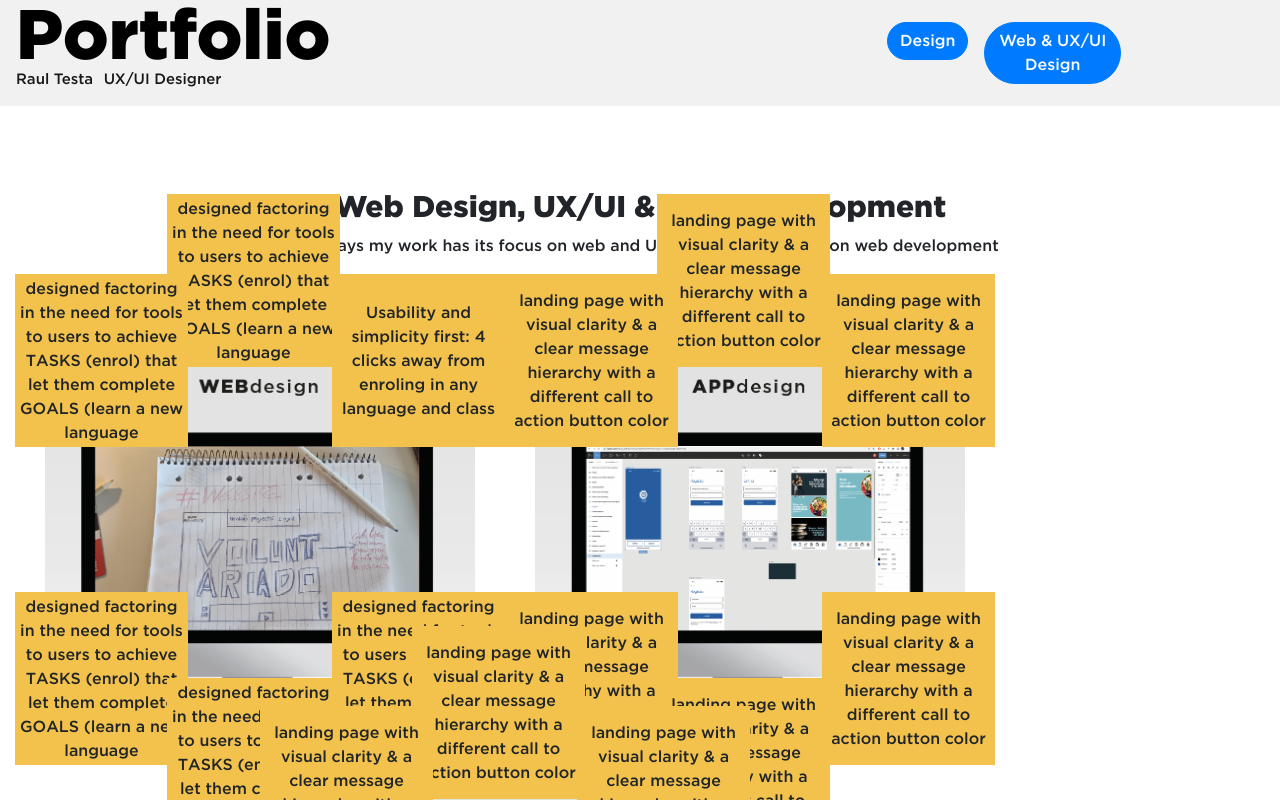
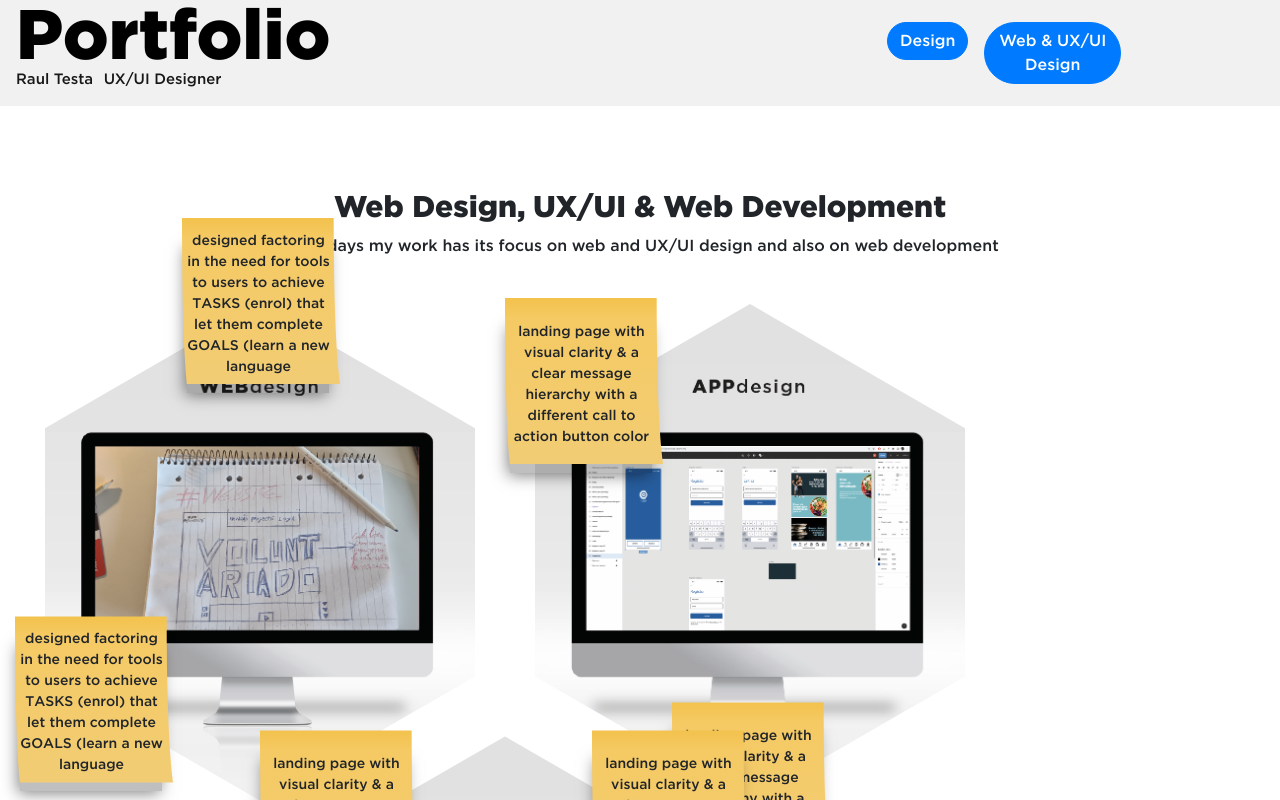
Before and after one commit to raultesta/Vue, a Vue app: page /web-ux in a window 1280 px wide. Shown: the top 800 px of the page. Built offline with nearby package versions, Linux system fonts and the light colour scheme.

Commit message:
Added new Postit component

```diff
--- a/src/assets/scss/base/_theme.scss
+++ b/src/assets/scss/base/_theme.scss
@@ -13,5 +13,4 @@ a {
 
 h1,h2,h3,h4,h5,h6 {
   font-weight: bold;
-
 }
--- a/src/components/hexagon-grid/Hexagon.vue
+++ b/src/components/hexagon-grid/Hexagon.vue
@@ -3,29 +3,19 @@
     <div class="hexagon">
        <img class="hex-img" :src= "imgSrc">
     </div>
-    <div class="postit topText">
-      {{ topText }}
-    </div>
-    <div class="postit topRightText">
-      {{ topRightText }}
-    </div>
-    <div class="postit topLeftText">
-      {{ topLeftText }}
-    </div>
-    <div class="postit bottomRightText">
-      {{ bottomRightText }}
-    </div>
-    <div class="postit bottomLeftText">
-      {{ bottomLeftText }}
-    </div>
-    <div class="postit bottomText">
-      {{ bottomText }}
-    </div>
+    <postit v-if="topText" :content="topText" position="topText"/>
+    <postit v-if="topRightText" :content="topRightText" position="topRightText"/>
+    <postit v-if="topLeftText" :content="topLeftText" position="topLeftText"/>
+    <postit v-if="bottomRightText" :content="bottomRightText" position="bottomRightText"/>
+    <postit v-if="bottomLeftText" :content="bottomLeftText" position="bottomLeftText"/>
+    <postit v-if="bottomText" :content="bottomText" position="bottomText"/>
 </div>
 
 </template>
 
 <script>
+import Postit from '@/components/postit/Postit.vue';
+
 export default {
   name: 'hexagon',
   props: {
@@ -37,55 +27,14 @@ export default {
     bottomLeftText: String,
     bottomText: String,
   },
+  components: {
+    Postit,
+  },
 }
 </script>
 
 <style lang="scss">
-// TODO : Styling for ACTUAL postits
-// https://dev.to/thormeier/fully-responsive-html-css-sticky-note-4okl
 .hexagon-wrapper {
   position: relative;
-
-  .postit {
-    position: absolute;
-    display: flex;
-    align-items: center;
-    width: 173px;
-    height: 173px;
-    z-index: 99;
-    background-color: #f3c24d;
-    padding: 5px;
-    text-align: center;
-
-    &.topText {
-      top: -80px;
-      right: 165px;
-    }
-
-    &.topRightText {
-      top: 0;
-      right: 0;
-    }
-
-    &.topLeftText {
-      top: 0;
-      left: 0;
-    }
-
-    &.bottomRightText {
-      bottom: -59px;
-      right: 0;
-    }
-
-    &.bottomLeftText {
-      bottom: -59px;
-      left: 0;
-    }
-
-    &.bottomText {
-      bottom: -145px;
-      right: 165px;
-    }
-  }
 }
 </style>
--- /dev/null
+++ b/src/components/postit/Postit.vue
@@ -0,0 +1,139 @@
+<template>
+  <div class="postit-wrapper" :class="position">
+    <div class="postit-container">
+      <div class="postit">
+        <svg width="0" height="0">
+          <defs>
+            <clipPath id="postitClip" clipPathUnits="objectBoundingBox">
+              <path
+                d="M 0 0 Q 0 0.69, 0.03 0.96 0.03 0.96, 1 0.96 Q 0.96 0.69, 0.96 0 0.96 0, 0 0"
+                stroke-linejoin="round"
+                stroke-linecap="square"
+              />
+            </clipPath>
+          </defs>
+        </svg>
+        <div class="postit-content">
+          {{ content }}
+        </div>
+      </div>
+    </div>
+  </div>
+</template>
+
+<script>
+export default {
+  name: 'postit',
+  props: {
+    content: String,
+    position: String,
+  },
+}
+</script>
+
+<style lang="scss">
+// TODO : Styling for ACTUAL postits
+// https://dev.to/thormeier/fully-responsive-html-css-sticky-note-4okl
+.postit-wrapper {
+  position: absolute;
+  width: 158px;
+  display: flex;
+  align-items: center;
+  z-index: 99;
+  text-align: center;
+
+  .postit-container {
+    position: relative;
+    display: flex;
+    padding-top: 92.5925926%;
+    width: 100%;
+    height: 173px;
+
+    .postit {
+      position: absolute;
+      top: 0;
+      left: 0;
+      right: 0;
+      bottom: 0;
+
+      /* Shadow behind the postit note */
+      &:before {
+        box-shadow: -2px 2px 15px 0 rgba(0, 0, 0, 0.5);
+        background-color: rgba(0, 0, 0, 0.25);
+        content: '';
+        width: 90%;
+        left: 5px;
+        height: 83%;
+        position: absolute;
+        top: 30%;
+      }
+
+      /* The postit note itself */
+      .postit-content {
+        background: linear-gradient(180deg, rgb(243, 194, 77) 0%, rgb(245, 202, 100) 12%, rgb(243, 204, 112) 75%, rgb(241 204 117) 100%);
+        width: 100%;
+        height: 100%;
+        display: flex;
+        justify-content: center;
+        align-items: center;
+        clip-path: url(#postitClip);
+        padding: 5px;
+        padding-right: 10px;
+        font-size: 14px;
+      }
+
+      /* Add responsiveness */
+      @media screen and (min-width: 640px) {
+      &before {
+          height: 71%;
+          width: 90%;
+        }
+      }
+
+      @media screen and (min-width: 768px) {
+        &:before {
+          height: 83%;
+          width: 90%;
+        }
+      }
+
+      @media screen and (min-width: 1024px) {
+        &:before {
+          height: 85%;
+          width: 90%;
+        }
+      }
+    }
+  }
+
+  &.topText {
+    top: -80px;
+    right: 165px;
+  }
+
+  &.topRightText {
+    top: 0;
+    right: 0;
+  }
+
+  &.topLeftText {
+    top: 0;
+    left: 0;
+  }
+
+  &.bottomRightText {
+    bottom: -59px;
+    right: 0;
+  }
+
+  &.bottomLeftText {
+    bottom: -59px;
+    left: 0;
+  }
+
+  &.bottomText {
+    bottom: -145px;
+    right: 165px;
+  }
+}
+</style>
--- a/src/views/pages/WebUx.vue
+++ b/src/views/pages/WebUx.vue
@@ -25,29 +25,29 @@ export default {
       {
         imageSrc: '/src/assets/images/Hex/png/Hexagons_RT_bighex-66.png',
         topText: 'designed factoring in the need for tools to users to achieve TASKS (enrol) that let them complete GOALS (learn a new language',
-        topRightText: 'Usability and simplicity first: 4 clicks away from enroling in any language and class',
-        topLeftText: 'designed factoring in the need for tools to users to achieve TASKS (enrol) that let them complete GOALS (learn a new language',
-        bottomRightText: 'designed factoring in the need for tools to users to achieve TASKS (enrol) that let them complete GOALS (learn a new language',
+        // topRightText: 'Usability and simplicity first: 4 clicks away from enroling in any language and class',
+        // topLeftText: 'designed factoring in the need for tools to users to achieve TASKS (enrol) that let them complete GOALS (learn a new language',
+        // bottomRightText: 'designed factoring in the need for tools to users to achieve TASKS (enrol) that let them complete GOALS (learn a new language',
         bottomLeftText: 'designed factoring in the need for tools to users to achieve TASKS (enrol) that let them complete GOALS (learn a new language',
-        bottomText: 'designed factoring in the need for tools to users to achieve TASKS (enrol) that let them complete GOALS (learn a new language',
+        // bottomText: 'designed factoring in the need for tools to users to achieve TASKS (enrol) that let them complete GOALS (learn a new language',
       },
       {
         imageSrc: '/src/assets/images/Hex/png/Hexagons_RT_bighex-67.png',
-        topText: 'landing page with visual clarity & a clear message hierarchy with a different call to action button color',
-        topRightText: 'landing page with visual clarity & a clear message hierarchy with a different call to action button color',
+        // topText: 'landing page with visual clarity & a clear message hierarchy with a different call to action button color',
+        // topRightText: 'landing page with visual clarity & a clear message hierarchy with a different call to action button color',
         topLeftText: 'landing page with visual clarity & a clear message hierarchy with a different call to action button color',
-        bottomRightText: 'landing page with visual clarity & a clear message hierarchy with a different call to action button color',
-        bottomLeftText: 'landing page with visual clarity & a clear message hierarchy with a different call to action button color',
+        // bottomRightText: 'landing page with visual clarity & a clear message hierarchy with a different call to action button color',
+        // bottomLeftText: 'landing page with visual clarity & a clear message hierarchy with a different call to action button color',
         bottomText: 'landing page with visual clarity & a clear message hierarchy with a different call to action button color',
       },
       {
         imageSrc: '/src/assets/images/Hex/png/Hexagons_RT_bighex-68.png',
-        topText: 'landing page with visual clarity & a clear message hierarchy with a different call to action button color',
+        // topText: 'landing page with visual clarity & a clear message hierarchy with a different call to action button color',
         topRightText: 'landing page with visual clarity & a clear message hierarchy with a different call to action button color',
         topLeftText: 'landing page with visual clarity & a clear message hierarchy with a different call to action button color',
         bottomRightText: 'landing page with visual clarity & a clear message hierarchy with a different call to action button color',
-        bottomLeftText: 'landing page with visual clarity & a clear message hierarchy with a different call to action button color',
-        bottomText: 'landing page with visual clarity & a clear message hierarchy with a different call to action button color',
+        // bottomLeftText: 'landing page with visual clarity & a clear message hierarchy with a different call to action button color',
+        // bottomText: 'landing page with visual clarity & a clear message hierarchy with a different call to action button color',
       },
     ],
   }),
```
